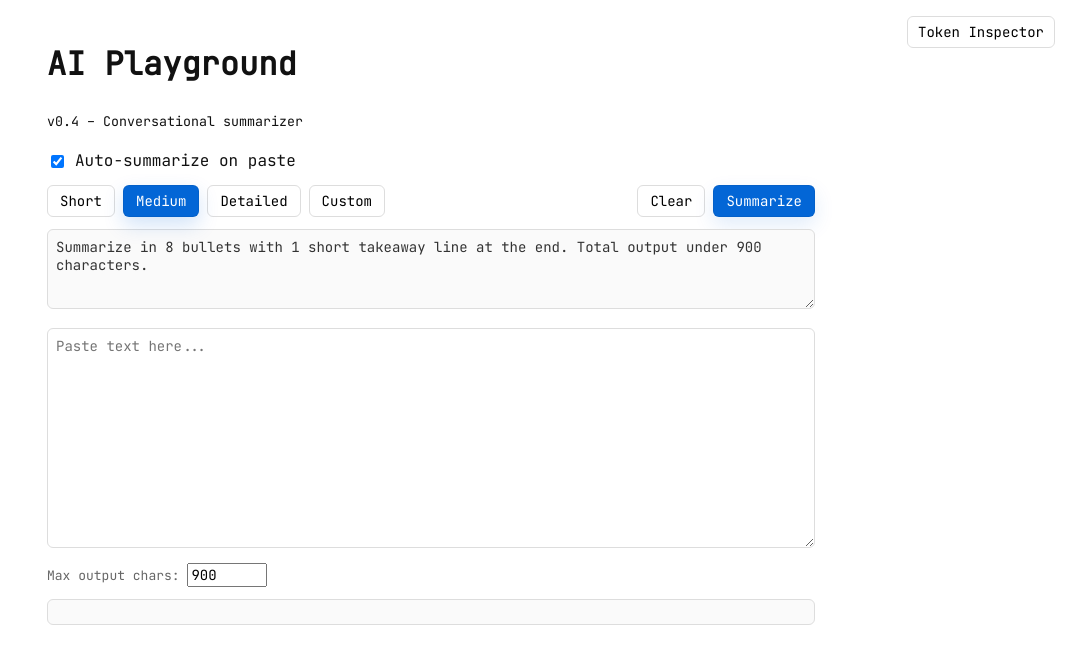
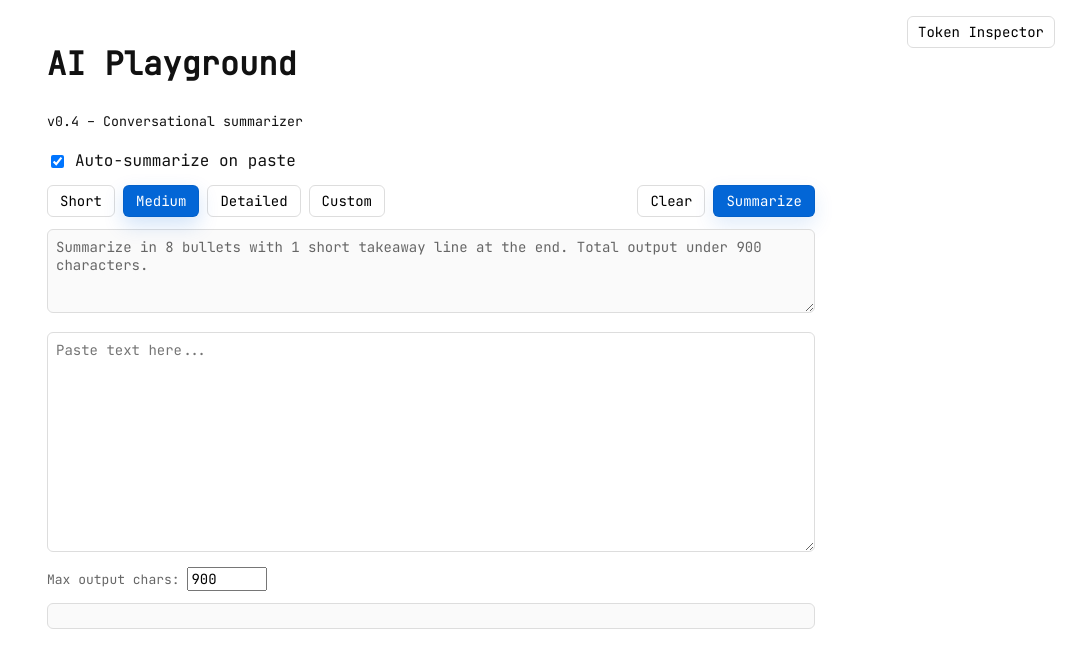
Before and after one commit to mengmikeli/sequoia-seed, a plain HTML site: page index.html in a window 1280 px wide. Shown: the whole page, without its empty margins (209-1280 px from the left). Drawn offline with Linux system fonts and the light colour scheme.

Commit message:
bug fixes

```diff
--- a/index.html
+++ b/index.html
@@ -617,13 +617,9 @@ ${escapeHtml(r.logs.map((log, i) => `${i + 1}. ${log}`).join('\n'))}</pre>
       // Update instruction field based on mode
       const cap = Number(capEl.value || 900);
       if (mode === 'custom') {
-        // Make instruction field editable
+        // Make instruction field editable - keep whatever text is already there
         instructionEl.removeAttribute('readonly');
         instructionEl.focus();
-        // If instruction is empty or contains a preset, populate with medium preset as starting point
-        if (!instructionEl.value || isPresetInstruction(instructionEl.value)) {
-          instructionEl.value = presetInstruction('medium', cap);
-        }
       } else {
         // Make instruction field read-only and update with preset
         instructionEl.setAttribute('readonly', 'readonly');
--- a/style.css
+++ b/style.css
@@ -60,14 +60,17 @@ textarea {
 }
 
 #instruction {
-  height: 80px;
+  height: 6em;
+  min-height: 3em;
   background: var(--bg);
-  color: #333;
+  color: var(--muted);
   cursor: default;
+  resize: vertical;
 }
 
 #instruction:not([readonly]) {
   background: #fff;
+  color: #111;
   cursor: text;
   border-color: var(--accent);
   box-shadow: 0 0 0 2px rgba(3, 102, 214, 0.1);
```
